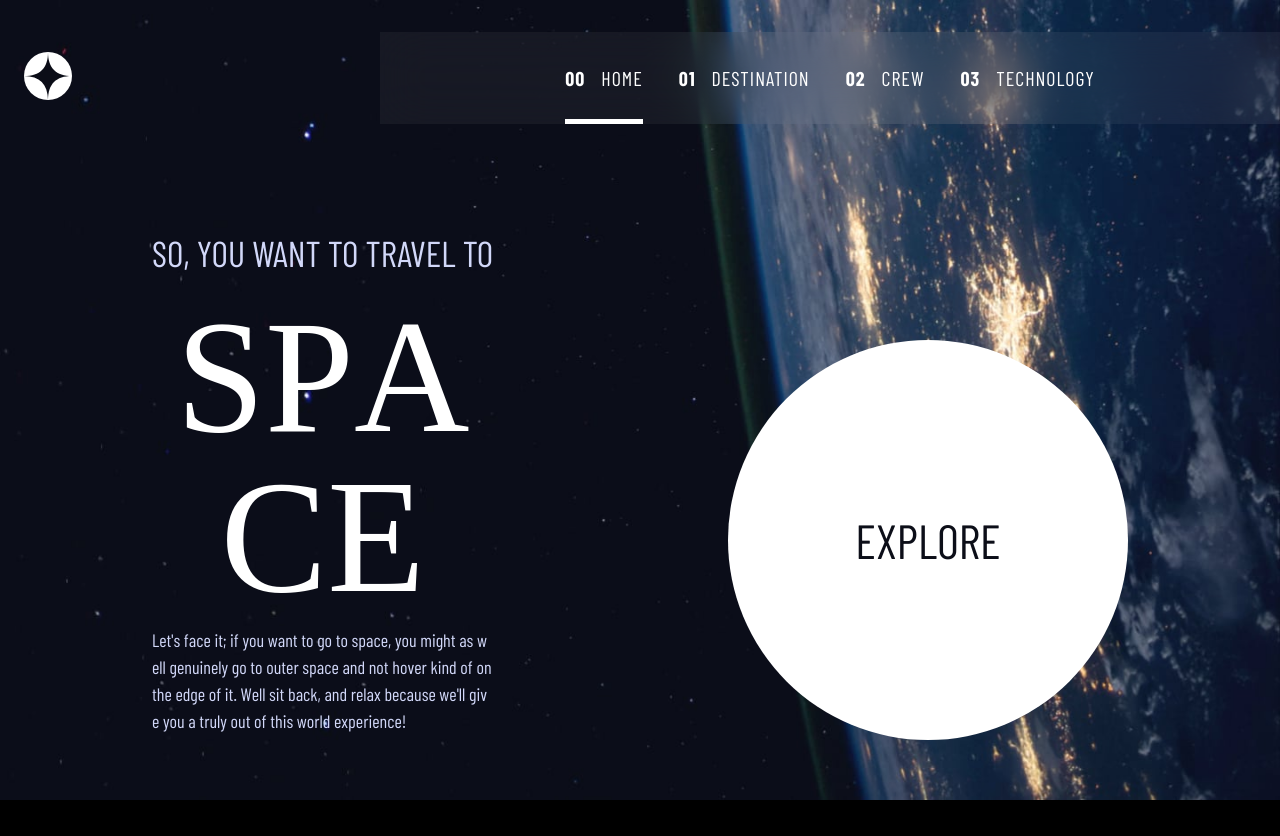
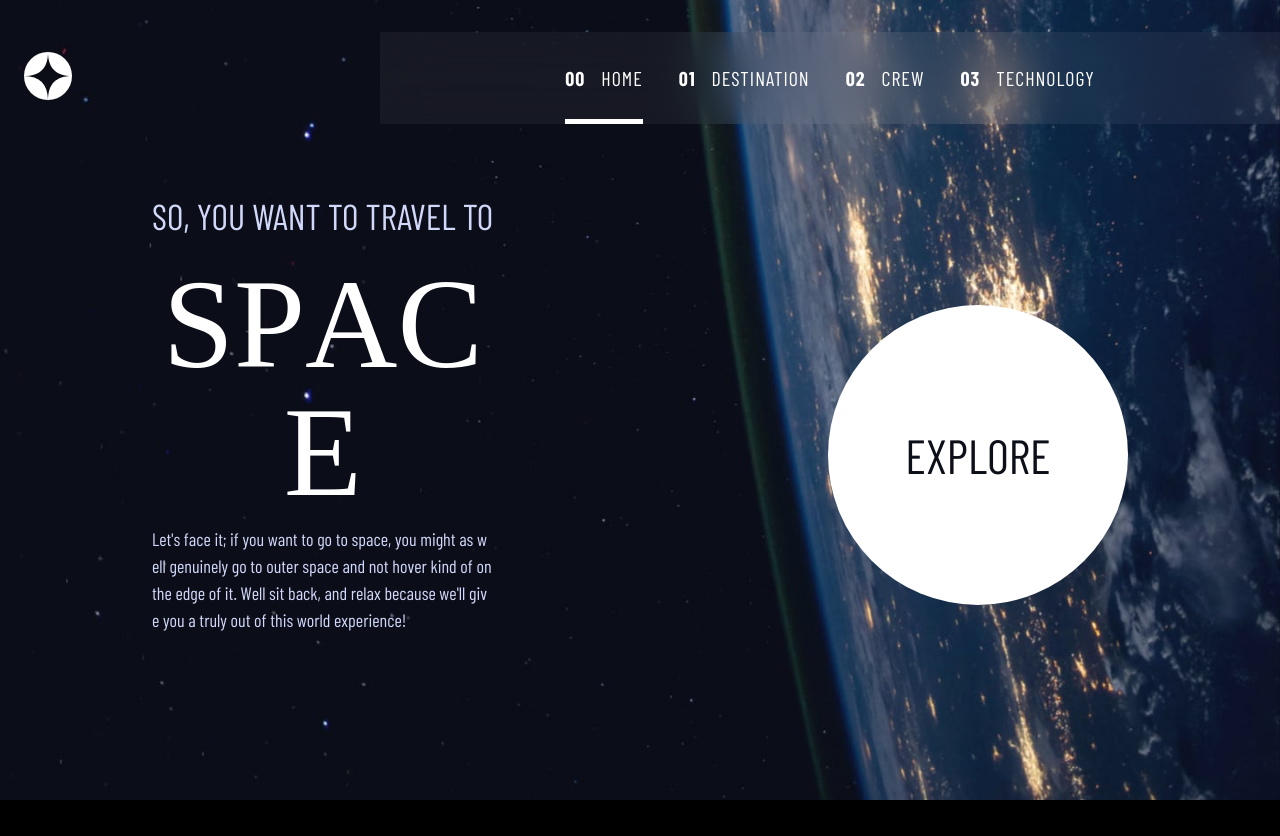
Before and after one commit to shekinahwebdev/SPACE-TOURISM, a React (Vite) app: page / in a window 1280 px wide. After the commit the page ends 800 px from the top, so only its background shows below. Built offline with nearby package versions, Linux system fonts and the light colour scheme; a web font is replaced by a local one.

Commit message:
Adjust component sizes and position

```diff
--- a/src/App.tsx
+++ b/src/App.tsx
@@ -5,7 +5,7 @@ const App = () => {
   const bgImage = usePageBackground();
   return (
     <section
-      className="p-6 h-screen bg-cover bg-center flex flex-col w-full"
+      className="p-6 min-h-screen bg-cover bg-no-repeat bg-center flex flex-col w-full"
       style={{ backgroundImage: `url(${bgImage})` }}
     >
       <Header />
--- a/src/index.css
+++ b/src/index.css
@@ -18,6 +18,13 @@ body {
   flex-direction: column;
   place-content: center;
   background-color: black;
+}
+
+html {
+  -moz-text-size-adjust: none;
+  -webkit-text-size-adjust: none;
+  text-size-adjust: none;
+  box-sizing: border-box;
 }
 
 @layer components {
@@ -89,7 +96,6 @@ body {
     flex-direction: row;
     justify-content: space-between;
     align-items: center;
-    margin-top: 8rem;
   }
 
   .top-content {
@@ -99,7 +105,7 @@ body {
   }
 
   .space {
-    font-size: 10rem;
+    font-size: 8rem;
   }
 
   .destination-content {
--- a/src/pages/Crew.tsx
+++ b/src/pages/Crew.tsx
@@ -91,7 +91,7 @@ const Crew = () => {
             })}
           </div>
         </div>
-        <div className="mt-7 xl:mt-[-120px]">
+        <div className="mt-7 xl:mt-[-100px]">
           <img
             src={crew.images.png}
             alt="Crew Members"
--- a/src/pages/Home.tsx
+++ b/src/pages/Home.tsx
@@ -39,8 +39,8 @@ export const Home = () => {
 
   const navigate = useNavigate();
   return (
-    <section>
-      <div className="my-20 flex flex-col items-center gap-5 h-full text-center text-white md:my-24 content xl:px-32">
+    <section className="flex">
+      <div className="flex flex-col items-center justify-center gap-5 h-full text-center text-white md:my-24 content xl:px-32 xl:py-0">
         <div className="flex flex-col gap-2.5 items-center w-full top-content">
           <h1 className="text-3xl uppercase text-clr-fog text-center xl:text-4xl travel-text">
             So, you want to travel to
@@ -57,7 +57,7 @@ export const Home = () => {
         </div>
         <button
           onClick={() => navigate("/destination/moon")}
-          className="bg-clr-white text-clr-cinder w-[250px] h-[250px] rounded-full text-4xl md:text-5xl uppercase mt-28 md:w-[300px] md:h-[300px] xl:w-[400px] xl:h-[400px] btn-explore"
+          className="bg-clr-white text-clr-cinder w-[190px] h-[190px] rounded-full text-4xl md:text-5xl uppercase mt-28 xl:mt-20 md:w-[300px] md:h-[300px] btn-explore"
         >
           Explore
         </button>
--- a/src/pages/Technology.tsx
+++ b/src/pages/Technology.tsx
@@ -61,12 +61,12 @@ const Technology = () => {
           Space launch 101
         </span>
       </p>
-      <div className="flex flex-col xl:gap-20 w-full items-center justify-center mt-3.5 destination-main xl:inline-flex xl:flex-row-reverse xl:justify-start xl:text-left">
-        <div className="xl:mt-[-120px]">
+      <div className="flex flex-col xl:gap-10 w-full items-center justify-center mt-3.5 destination-main xl:inline-flex xl:flex-row-reverse xl:justify-start xl:text-left">
+        <div className="xl:mt-[-50px]">
           <img
             src={tech.images.portrait}
             alt="Technology image"
-            className="w-[400px] sm:w-[900px] h-[400px] xl:w-[1800px] xl:h-[600px] tech-image"
+            className="w-[400px] sm:w-[900px] h-[400px] xl:w-[1800px] xl:h-[470px] tech-image"
           />
         </div>
         <div className="launch flex flex-col items-center">
@@ -101,11 +101,11 @@ const Technology = () => {
               );
             })}
           </div>
-          <div className="mt-10 pl-7">
-            <p className="text-white/25  uppercase text-2xl md:text-3xl xl:text-5xl font-display xl:mb-4 role">
+          <div className="mt-10 pl-2">
+            <p className="text-white/25  uppercase text-2xl md:text-3xl xl:text-4xl font-display xl:mb-4 role">
               The terminology...
             </p>
-            <span className="text-clr-white uppercase text-4xl  md:text-5xl mb-3 xl:mb-0 xl:my-3 xl:text-6xl font-display tech-name">
+            <span className="text-clr-white uppercase text-4xl  md:text-5xl mb-3 xl:mb-0 xl:my-3 xl:text-5xl font-display tech-name">
               {tech.name}
             </span>
             <p className="text-clr-fog text-[1.2rem] mt-6 xl:mt-5 px-7 md:px-40 xl:px-0 xl:text-xl tech-desc">
```
